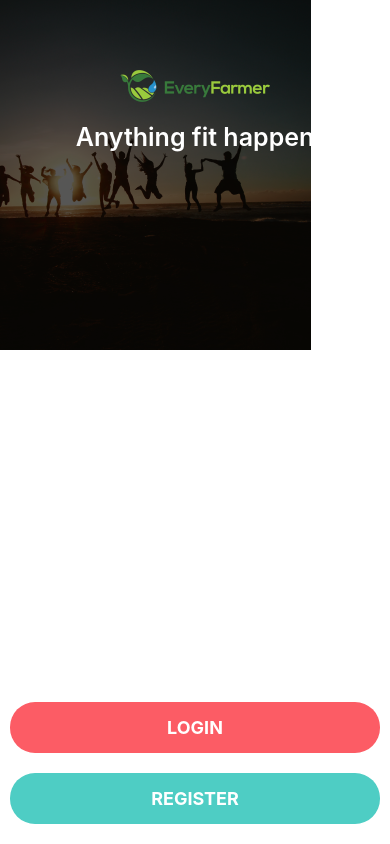
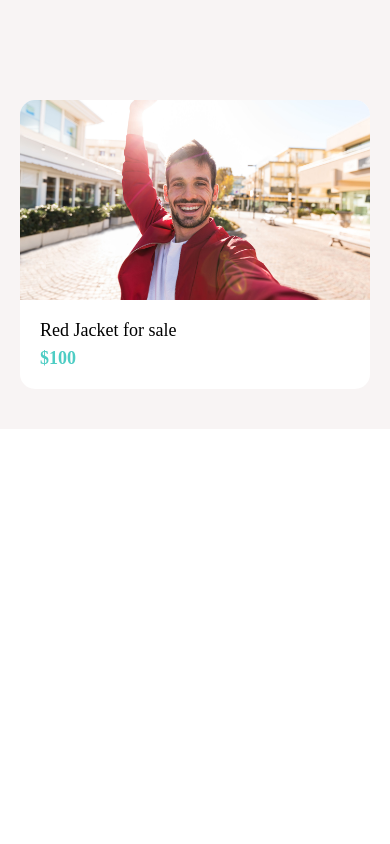
Before and after one commit to elroychibex/my-first-mobile-app, a React Native app: screen / in a window 390 px wide. Built offline with nearby package versions, Linux system fonts and the light colour scheme.

Commit message:
added card component and assets

```diff
--- a/App.js
+++ b/App.js
@@ -13,6 +13,7 @@
 import AppText from "./app/components/AppText";
 import { MaterialCommunityIcons } from "@expo/vector-icons";
 import AppButton from "./app/components/AppButton";
+import Card from "./app/components/Card";
 
 export default function App() {
   // const handlePress = () => {
@@ -28,7 +29,20 @@
   //   );
   // };
   return (
-    <WelcomeScreen />
+    <View
+      style={{
+        backgroundColor: "#f8f4f4",
+        padding: 20,
+        paddingTop: 100,
+      }}>
+      <Card
+        title="Red Jacket for sale"
+        subTitle="$100"
+        image={require("./app/assets/jacket.jpg")}
+      />
+    </View>
+
+    // <WelcomeScreen />
 
     // <View
     //   style={{
--- a/app/components/AppText.js
+++ b/app/components/AppText.js
@@ -1,13 +1,12 @@
 import React from "react";
 import { Text, StyleSheet, Platform } from "react-native";
 
-function AppText(props) {
-  return <Text style={styles.text}>{props.children}</Text>;
+function AppText({ children, style }) {
+  return <Text style={[styles.text, style]}>{children}</Text>;
 }
 
 const styles = StyleSheet.create({
   text: {
-    color: "tomato",
     fontSize: 18,
     fontFamily: Platform.OS === "android" ? "Roboto" : "Avenir",
     ...Platform.select({
--- /dev/null
+++ b/app/components/Card.js
@@ -0,0 +1,41 @@
+import React from "react";
+import { View, StyleSheet, Image } from "react-native";
+import colors from "../config/colors";
+import AppText from "./AppText";
+
+function Card({ title, subTitle, image }) {
+  return (
+    <View style={styles.card}>
+      <Image style={styles.image} source={image} />
+      <View style={styles.detailsContainer}>
+        <AppText style={styles.title}>{title}</AppText>
+        <AppText style={styles.subTitle}>{subTitle}</AppText>
+      </View>
+    </View>
+  );
+}
+
+const styles = StyleSheet.create({
+  card: {
+    borderRadius: 15,
+    backgroundColor: colors.white,
+    marginBottom: 20,
+    overflow: "hidden",
+  },
+  image: {
+    width: "100%",
+    height: 200,
+  },
+  detailsContainer: {
+    padding: 20,
+  },
+  subTitle: {
+    color: colors.secondary,
+    fontWeight: "bold",
+  },
+  title: {
+    marginBottom: 7,
+  },
+});
+
+export default Card;
```
Also changed, not shown: app/assets/couch.jpg (added), app/assets/jacket.jpg (added).
